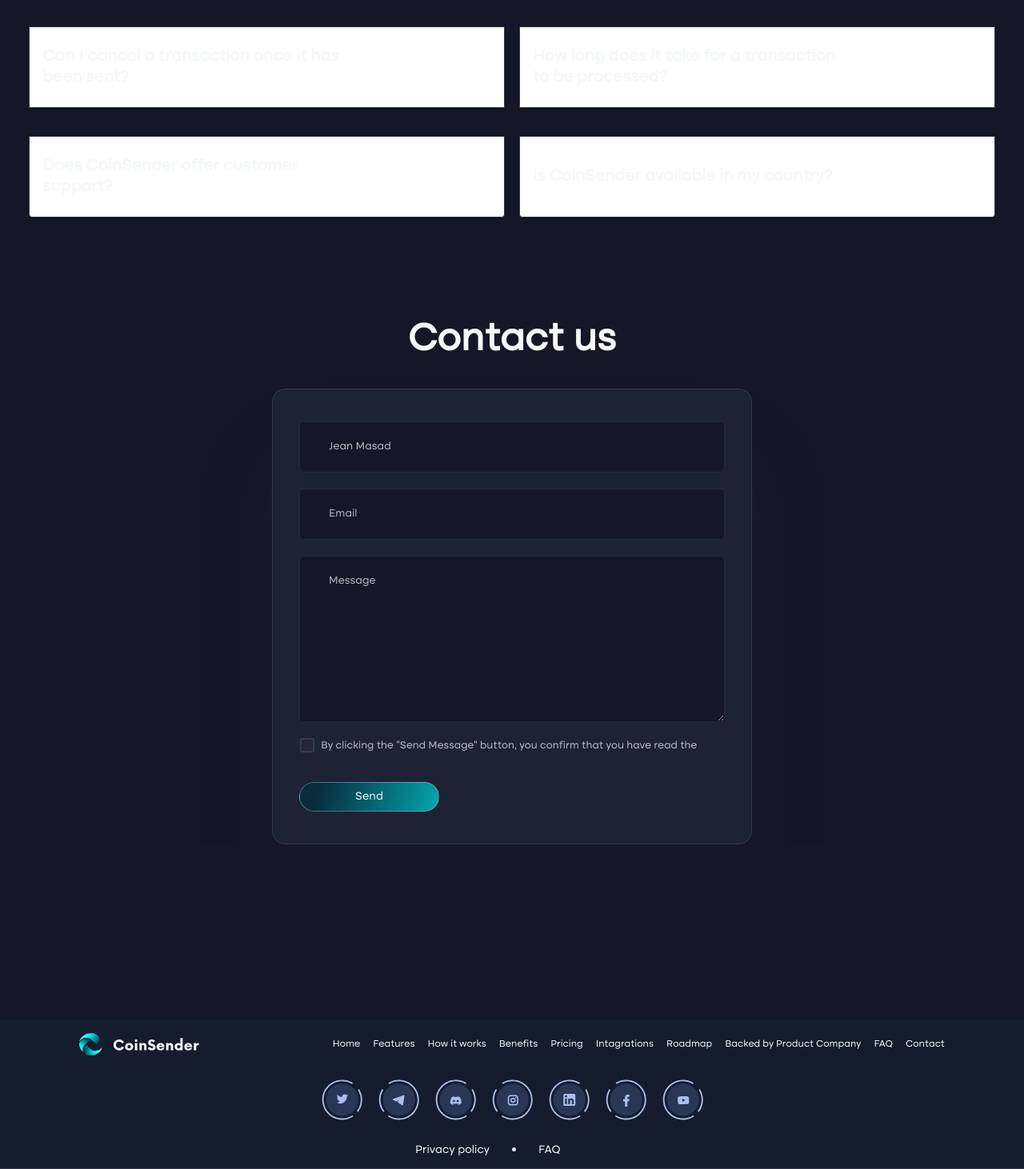
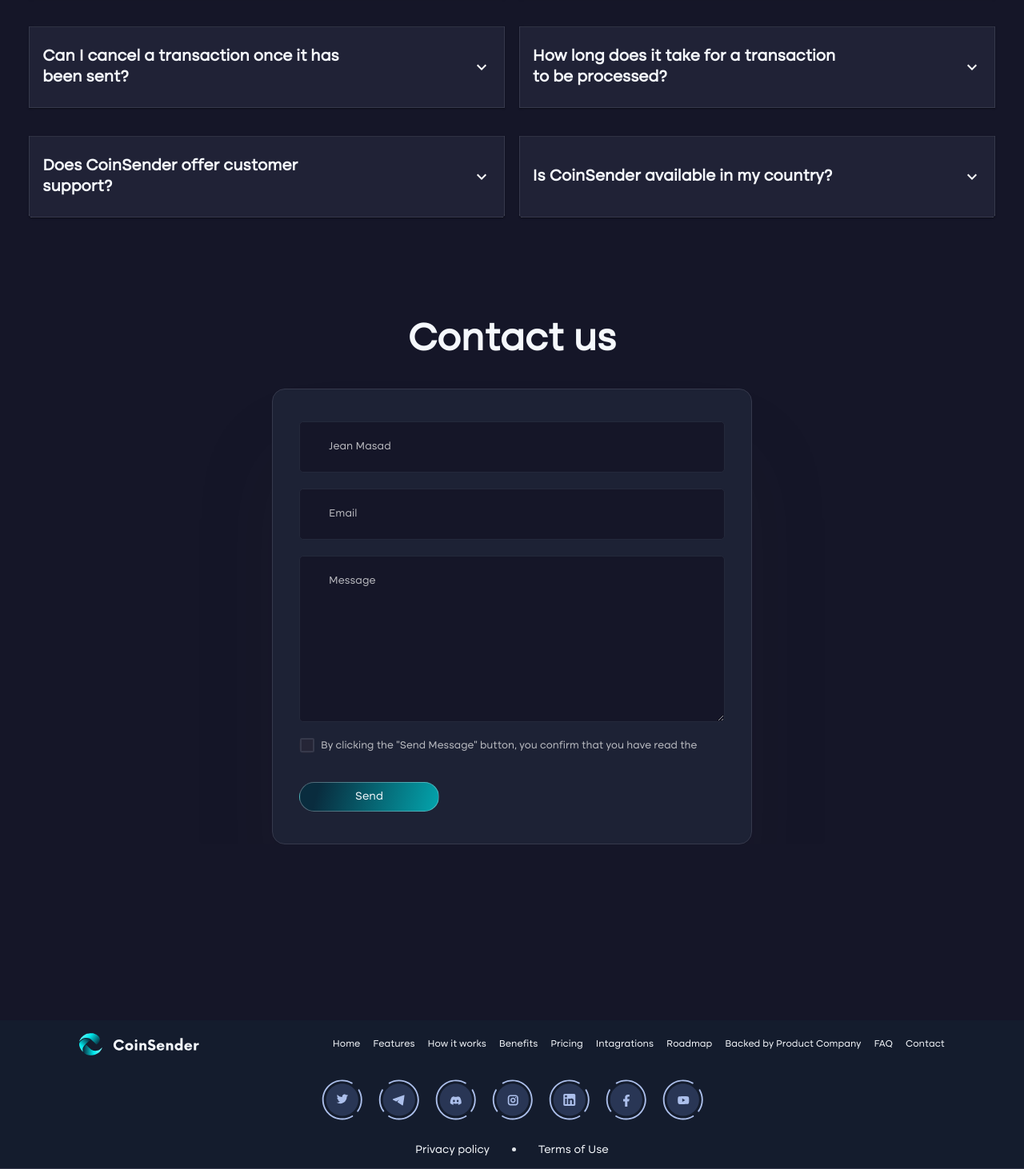
Before and after one commit to Marko193/CoinSender-Landing, a Next.js app: page /faq in a window 1280 px wide. Shown: the part 895-2357 px from the top of the page at 80% size. Built offline with nearby package versions, Linux system fonts and the light colour scheme.

Commit message:
style: fix transparent acctordion colors

```diff
--- a/src/components/Footer/index.jsx
+++ b/src/components/Footer/index.jsx
@@ -86,7 +86,7 @@
             className={styles.terms_of_use}
             onClick={() => router.push("/faq")}
           >
-            FAQ
+            Terms of Use
           </div>
         </div>
       </div>
--- a/src/pages/faq/faq.module.scss
+++ b/src/pages/faq/faq.module.scss
@@ -93,7 +93,7 @@
   margin-bottom: 35px;
   background: rgba(34, 36, 57, 0.6);
   border: 1px solid #36394C;
-  border-radius: 13px;
+  //border-radius: 13px !important;
 
   @media screen and (min-width: $screen-laptop-min) and (max-width: 1224px) {
     width: auto;
@@ -114,9 +114,9 @@
 .accordion_name_block {
   height: 100px;
   padding: 0 45px 0 30px;
-  background-color: #202236;
+  background-color: #202236 !important;
   border-bottom: 1px solid #36394C;
-  border-radius: 13px;
+  //border-radius: 13px !important;
 
   @media screen and (max-width: $screen-tablet-max) {
     height: 74px;
@@ -145,13 +145,15 @@
 }
 
 .accordionRoot {
-
+  //background-color: #151B2D !important;
 }
 
 .accordion_details_root {
   height: 140px;
   padding: 0;
-  border-radius: 13px;
+  //border-radius: 13px !important;
+  background-color: #151B2D !important;
+
 
   @media screen and (max-width: $screen-tablet-max) {
     height: 150px;
```
